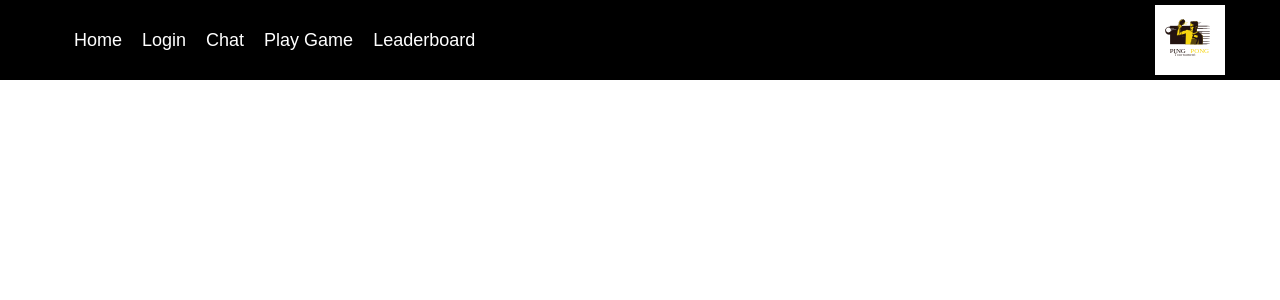
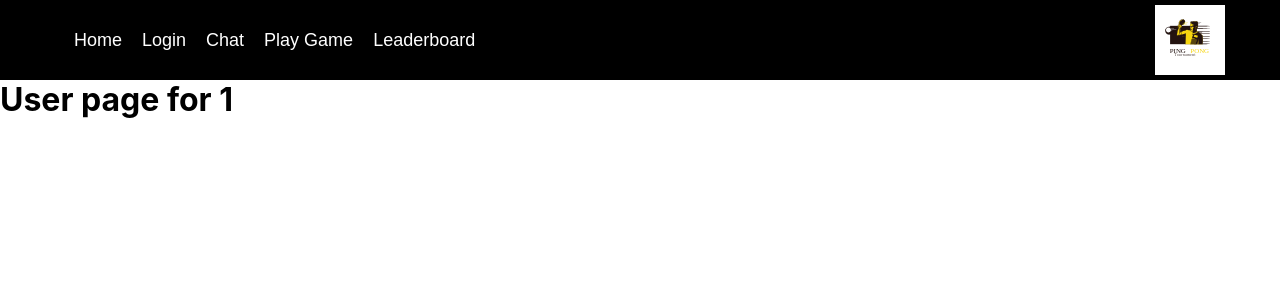
Before and after one commit to mcombeau/ft_transcendance, a React (Create React App) app in the folder frontend-app/: page /user/1 in a window 1280 px wide. Shown: the top 300 px of the page. Built offline with nearby package versions, Linux system fonts and the light colour scheme; no server answers; the HTML template or start-up script is replaced by a standard one.

Commit message:
Created simple user page with username passing

```diff
--- a/frontend-app/src/App.js
+++ b/frontend-app/src/App.js
@@ -6,6 +6,7 @@ import Login from "./components/login/login";
 import Chat from "./components/chat/chat";
 import Play from "./components/play/play";
 import Leaderboard from "./components/leaderboard/leaderboard";
+import UserPage from "./components/userpage/userpage";
 
 function App() {
   return (
@@ -18,6 +19,7 @@ function App() {
           <Route path="/chat" element={<Chat />} />
           <Route path="/play" element={<Play />} />
           <Route path="/leaderboard" element={<Leaderboard />} />
+          <Route path="/user/:name" element={<UserPage />} />
         </Routes>
       </Router>
     </>
--- /dev/null
+++ b/frontend-app/src/components/userpage/userpage.tsx
@@ -0,0 +1,8 @@
+import { useParams } from "react-router-dom";
+
+function UserPage() {
+  var username = useParams().name;
+  return <h1>User page for {username}</h1>;
+}
+
+export default UserPage;
```
